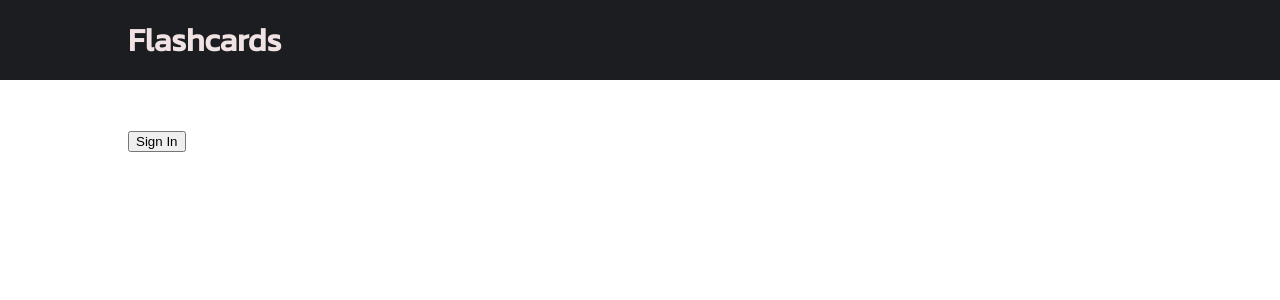
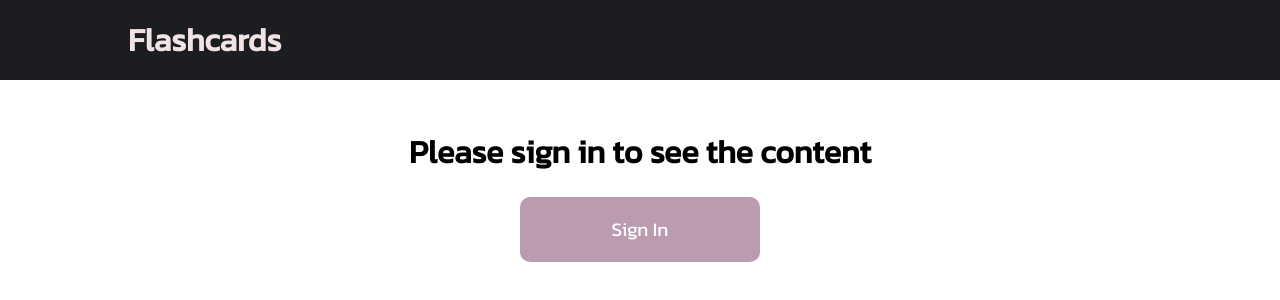
Before and after one commit to maridoroshuk/flashcards, a Next.js app: page / in a window 1280 px wide. Shown: the top 300 px of the page. Built offline with nearby package versions, Linux system fonts and the light colour scheme; no server answers; the database is empty.

Commit message:
added tags and logout

```diff
--- a/components/flashcards/FlashCardItem.js
+++ b/components/flashcards/FlashCardItem.js
@@ -3,19 +3,25 @@ import ReactCardFlip from "react-card-flip";
 import Card from "../ui/Card";
 import styles from "./FlashCardItem.module.css";
 
-function FlashCardItem({ id, word, details }) {
+function FlashCardItem({ id, word, details, tag, onCardsFilter }) {
   const [isFlipped, setIsFlipped] = useState(false);
 
   const cardClickHandler = (e) => {
     e.preventDefault();
     setIsFlipped(!isFlipped);
   };
+
+  const filterByTagHandler = (e) => {
+    onCardsFilter(e.target.innerText)
+  }
+
   return (
     <li className={styles.item}>
       <ReactCardFlip isFlipped={isFlipped} flipDirection='horizontal'>
         <Card>
           <div onClick={cardClickHandler} className={styles.content}>
             <h3>{word}</h3>
+            <p className={styles.tag} onClick={filterByTagHandler}>{tag}</p>
           </div>
         </Card>
         <Card>
--- a/components/flashcards/FlashCardItem.module.css
+++ b/components/flashcards/FlashCardItem.module.css
@@ -8,8 +8,9 @@
     text-align: center;
     vertical-align: baseline;
     padding: 1rem;
-    min-height: 7rem;
+    min-height: 8rem;
     cursor: pointer;
+    position: relative;
   }
 
   .content h3 {
@@ -17,6 +18,19 @@
     color: #2c292b;
   }
 
+  .tag {
+    background-color: #BB9BB0;
+    color: #fff;
+    border: 2px solid #BB9BB0;
+    border-radius: 10px;
+    width: 5rem;
+    font-family: "Kanit", sans-serif;
+    cursor: pointer;
+    position: absolute;
+    right: .5rem;
+    bottom: 0;
+  }
+
   @media screen and (max-width: 800px) {
     .item {
       width: 80%;
--- a/components/flashcards/FlashCardsList.js
+++ b/components/flashcards/FlashCardsList.js
@@ -4,6 +4,9 @@ import styles from "./FlashCardsList.module.css";
 
 function FlashCardsList({flashcards}) {
 
+  const onCardsFilter = (filter) => {
+    console.log(filter)
+  }
   return (
     <ul className={styles.list}>
       {flashcards.map((card) => (
@@ -12,6 +15,8 @@ function FlashCardsList({flashcards}) {
           id={card.id}
           word={card.word}
           details={card.details}
+          tag={card.tag}
+          onCardsFilter={onCardsFilter}
         />
       ))}
     </ul>
--- a/components/layout/NavigationBar.js
+++ b/components/layout/NavigationBar.js
@@ -1,7 +1,7 @@
 import React from "react";
 import styles from "./NavigationBar.module.css";
 import Link from "next/link";
-import { useSession } from "next-auth/react";
+import {signOut, useSession } from "next-auth/react";
 
 function NavigationBar() {
   const { data: session, status } = useSession();
@@ -23,7 +23,7 @@ function NavigationBar() {
                 <Link href="/new-flashcard">Create</Link>
               </li>
               <li>
-                <Link href="/api/auth">Login</Link>
+                <button onClick={signOut}>Sign Out</button>
               </li>
             </ul>
           </nav>
--- a/components/layout/NavigationBar.module.css
+++ b/components/layout/NavigationBar.module.css
@@ -32,6 +32,23 @@
     color: #BB9BB0;
   }
 
+  .header nav button {
+    text-decoration: none;
+    font-size: 1.2rem;
+    background-color: #BB9BB0;
+    color: #fff;
+    border: 2px solid #BB9BB0;
+    border-radius: 10px;
+    padding: .5rem;
+    font-family: "Kanit", sans-serif;
+    cursor: pointer;
+  }
+
+  .header nav button:hover {
+    color: #BB9BB0;
+    background-color: transparent;
+  }
+
   .header a:hover,
   .header a:active,
   .header a.active {
--- /dev/null
+++ b/pages/Home.module.css
@@ -0,0 +1,19 @@
+.signin {
+  text-align: center;
+}
+.signin button {
+    text-decoration: none;
+    font-size: 1.2rem;
+    background-color: #bb9bb0;
+    color: #fff;
+    border: 2px solid #bb9bb0;
+    border-radius: 10px;
+    padding: 1rem;
+    width: 15rem;
+    font-family: "Kanit", sans-serif;
+    cursor: pointer;
+  }
+  .signin button:hover {
+    color: #bb9bb0;
+    background-color: transparent;
+  }
--- a/pages/index.js
+++ b/pages/index.js
@@ -2,6 +2,7 @@ import { MongoClient } from "mongodb";
 import React from "react";
 import FlashCardsList from "../components/flashcards/FlashCardsList";
 import { signIn, useSession } from "next-auth/react";
+import styles from './Home.module.css'
 
 function Home({ flashcards }) {
   const { data: session, status } = useSession();
@@ -13,7 +14,10 @@ function Home({ flashcards }) {
       </>
     );
   }
-  return <button onClick={signIn}>Sign In</button>;
+  return <div className={styles.signin}>
+    <h1>Please sign in to see the content</h1>
+  <button  onClick={signIn}>Sign In</button>
+  </div>
 }
 
 export async function getStaticProps() {
@@ -34,6 +38,7 @@ export async function getStaticProps() {
       flashcards: flashcards.map((card) => ({
         word: card.word,
         details: card.details,
+        tag: card.tag,
         id: card._id.toString(),
       })),
     },
```
Also changed, not shown: components/flashcards/NewFlashCardForm.js (+11 -1 lines), styles/Home.module.css (added).
